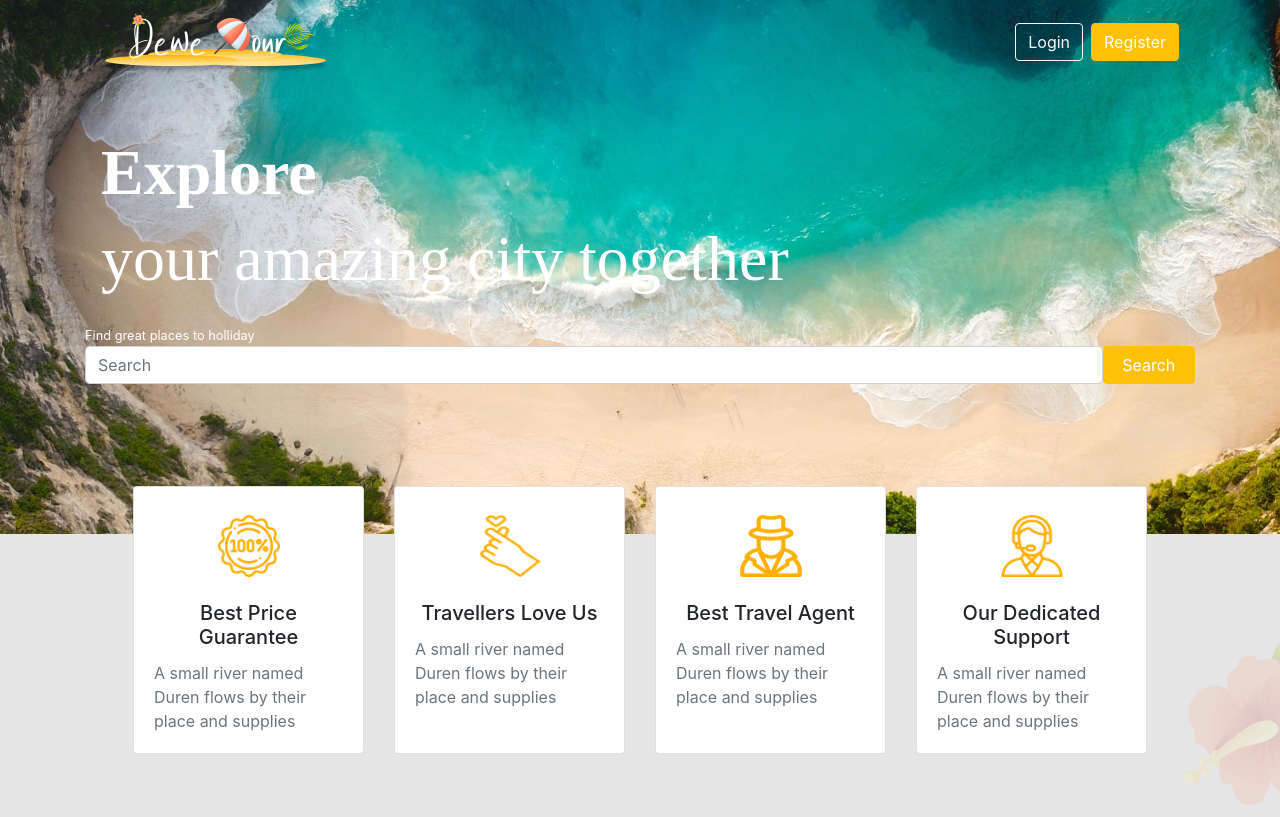
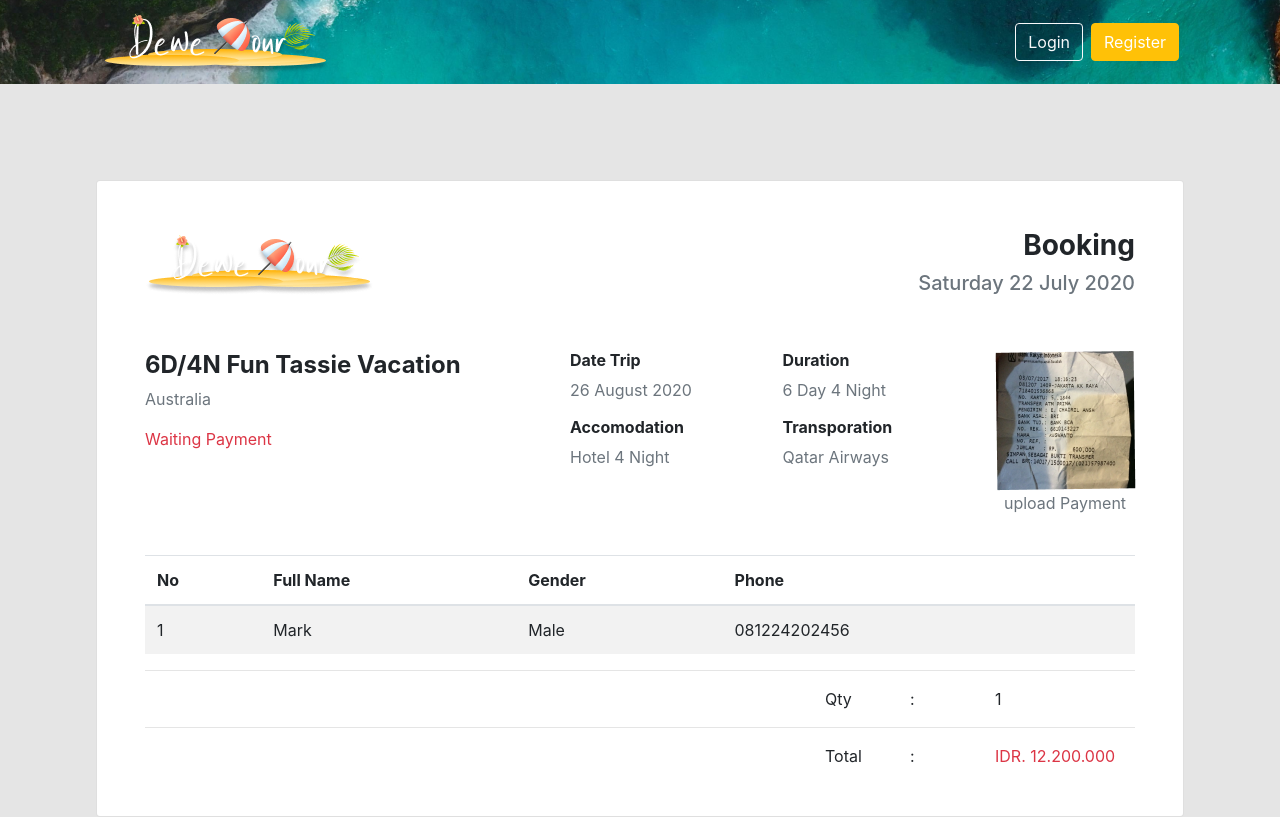
Before and after one commit to andidev30/DW17S3UGC_dewe_tour, a React (Create React App) app: page /pay in a window 1280 px wide. Shown: the top 817 px of the page. Built offline with nearby package versions, Linux system fonts and the light colour scheme.

Commit message:
5.payment

```diff
--- a/src/App.js
+++ b/src/App.js
@@ -7,7 +7,7 @@ import {
 } from 'react-router-dom'
 import Home from './pages/Home'
 import Trip from './pages/Trip'
-import BookNow from './pages/BookNow'
+import Pay from './pages/Pay'
 
 function App() {
   return (
@@ -16,8 +16,8 @@ function App() {
         <Route path="/trip">
           <Trip />
         </Route>
-        <Route path="/booknow">
-          <BookNow />
+        <Route path="/pay">
+          <Pay />
         </Route>
         <Route path="/">
           <Home />
--- /dev/null
+++ b/src/components/partials/CardPay/DataPay.jsx
@@ -0,0 +1,45 @@
+import React from "react";
+import { Table, Row, Col } from "react-bootstrap";
+
+function DataPay() {
+  return (
+    <div className="mt-4">
+      <Table striped hover>
+        <thead>
+          <tr>
+            <th>No</th>
+            <th>Full Name</th>
+            <th>Gender</th>
+            <th>Phone</th>
+            <th></th>
+          </tr>
+        </thead>
+        <tbody>
+          <tr>
+            <td>1</td>
+            <td>Mark</td>
+            <td>Male</td>
+            <td>081224202456</td>
+            <td></td>
+          </tr>
+        </tbody>
+      </Table>
+      <hr/>
+      <Row>
+          <Col md={8}></Col>
+          <Col md={1}>Qty</Col>
+          <Col md={1}>:</Col>
+          <Col md={2}>1</Col>
+      </Row>
+      <hr/>
+      <Row>
+          <Col md={8}></Col>
+          <Col md={1}>Total</Col>
+          <Col md={1}>:</Col>
+          <Col md={2} className="text-danger">IDR. 12.200.000</Col>
+      </Row>
+    </div>
+  );
+}
+
+export default DataPay;
--- /dev/null
+++ b/src/components/partials/CardPay/DescPay.jsx
@@ -0,0 +1,51 @@
+import React from "react";
+import { Image } from "react-bootstrap";
+import GStruk from "../../img/global/struk.png"
+
+function DescPay() {
+  return (
+    <div className="row mt-5">
+      <div className="col-md-5">
+        <div className="row">
+          <div className="col">
+            <h4 className="font-weight-bold">6D/4N Fun Tassie Vacation</h4>
+            <p className="text-muted">Australia</p>
+          </div>
+        </div>
+        <div className="row">
+          <div className="col">
+            <span className="text-danger">Waiting Payment</span>
+          </div>
+        </div>
+      </div>
+      <div className="col-md-5">
+        <div className="row">
+          <div className="col">
+            <h6 className="font-weight-bold">Date Trip</h6>
+            <p className="text-muted">26 August 2020</p>
+          </div>
+          <div className="col">
+            <h6 className="font-weight-bold">Duration</h6>
+            <p className="text-muted">6 Day 4 Night</p>
+          </div>
+        </div>
+        <div className="row">
+          <div className="col">
+            <h6 className="font-weight-bold">Accomodation</h6>
+            <p className="text-muted">Hotel 4 Night</p>
+          </div>
+          <div className="col">
+            <h6 className="font-weight-bold">Transporation</h6>
+            <p className="text-muted">Qatar Airways</p>
+          </div>
+        </div>
+      </div>
+      <div className="col-md-2">
+        <Image src={GStruk} rounded />
+          <p className="text-muted text-center">upload Payment</p>
+          </div>
+    </div>
+  );
+}
+
+export default DescPay;
--- /dev/null
+++ b/src/components/partials/CardPay/ModalPay.jsx
@@ -0,0 +1,23 @@
+import React from "react";
+import { Modal, Button } from "react-bootstrap";
+
+function ModalPay(props) {
+  return (
+    <Modal
+      {...props}
+      size="lg"
+      aria-labelledby="contained-modal-title-vcenter"
+      centered
+    >
+      <Modal.Body>
+        <h4>Centered Modal</h4>
+        <p>
+          Your payment will be confirmed within 1 x 24 hours To see orders click
+          <Button variant="warning">Here</Button> thank you
+        </p>
+      </Modal.Body>
+    </Modal>
+  );
+}
+
+export default ModalPay;
--- /dev/null
+++ b/src/components/partials/CardPay/TitlePay.jsx
@@ -0,0 +1,19 @@
+import React from "react";
+import { Row, Col, Image } from "react-bootstrap";
+import Logo from "../../img/global/Icon.png";
+
+function TitlePay() {
+  return (
+    <Row>
+      <Col>
+        <Image src={Logo} rounded />
+      </Col>
+      <Col>
+        <h3 className="font-weight-bold text-right">Booking</h3>
+        <h5 className="text-muted text-right">Saturday 22 July 2020</h5>
+      </Col>
+    </Row>
+  );
+}
+
+export default TitlePay;
--- /dev/null
+++ b/src/components/section/CardPay.jsx
@@ -0,0 +1,32 @@
+import React from "react";
+import TitlePay from "../partials/CardPay/TitlePay";
+import DescPay from "../partials/CardPay/DescPay";
+import { Card, Button } from "react-bootstrap";
+import DataPay from "../partials/CardPay/DataPay";
+import ModalPay from "../partials/CardPay/ModalPay"
+
+function CardPay() {
+  const [modalShow, setModalShow] = React.useState(false);
+  return (
+    <div className="m-5 mx-5 p-5">
+      <Card className="p-5">
+        <TitlePay />
+        <DescPay />
+        <DataPay />
+      </Card>
+      <Button
+        variant="warning text-white"
+        className="mt-4 btn-lg float-right"
+        onClick={() => setModalShow(true)}
+      >
+        Pay
+      </Button>
+      <ModalPay
+        show={modalShow}
+        onHide={() => setModalShow(false)}
+      />
+    </div>
+  );
+}
+
+export default CardPay;
--- a/src/components/section/InfoTrip.jsx
+++ b/src/components/section/InfoTrip.jsx
@@ -65,7 +65,7 @@ function InfoTrip() {
       <DescTrip />
       <Price />
       <div className="d-flex justify-content-end mt-4">
-        <Link to="/booknow">
+        <Link to="/pay">
           <Button variant="warning text-white">
             <b>Book Now</b>
           </Button>
--- a/src/pages/BookNow.jsx
+++ /dev/null
@@ -1,22 +0,0 @@
-import React from "react";
-import Navbar from "../components/partials/baner/Navbar";
-import {Container} from "react-bootstrap"
-import Background from "../components/img/global/bg.png"
-
-function BookNow() {
-  return (
-    <>
-      <div
-        style={{
-          backgroundImage: `url(${Background})`,
-        }}
-      >
-        <Container>
-          <Navbar />
-        </Container>
-      </div>
-    </>
-  );
-}
-
-export default BookNow;
--- /dev/null
+++ b/src/pages/Pay.jsx
@@ -0,0 +1,28 @@
+import React from "react";
+import Navbar from "../components/partials/baner/Navbar";
+import { Container } from "react-bootstrap";
+import Background from "../components/img/global/bg.png";
+import Footer from "../components/section/Footer";
+import CardPay from "../components/section/CardPay";
+
+function Pay() {
+  return (
+    <div style={{ background: "#E5E5E5" }}>
+      <div
+        style={{
+          backgroundImage: `url(${Background})`,
+        }}
+      >
+        <Container>
+          <Navbar />
+        </Container>
+      </div>
+
+        <CardPay />
+        <br/>
+      <Footer />
+    </div>
+  );
+}
+
+export default Pay;
```
Also changed, not shown: src/components/img/global/struk.png (added).
